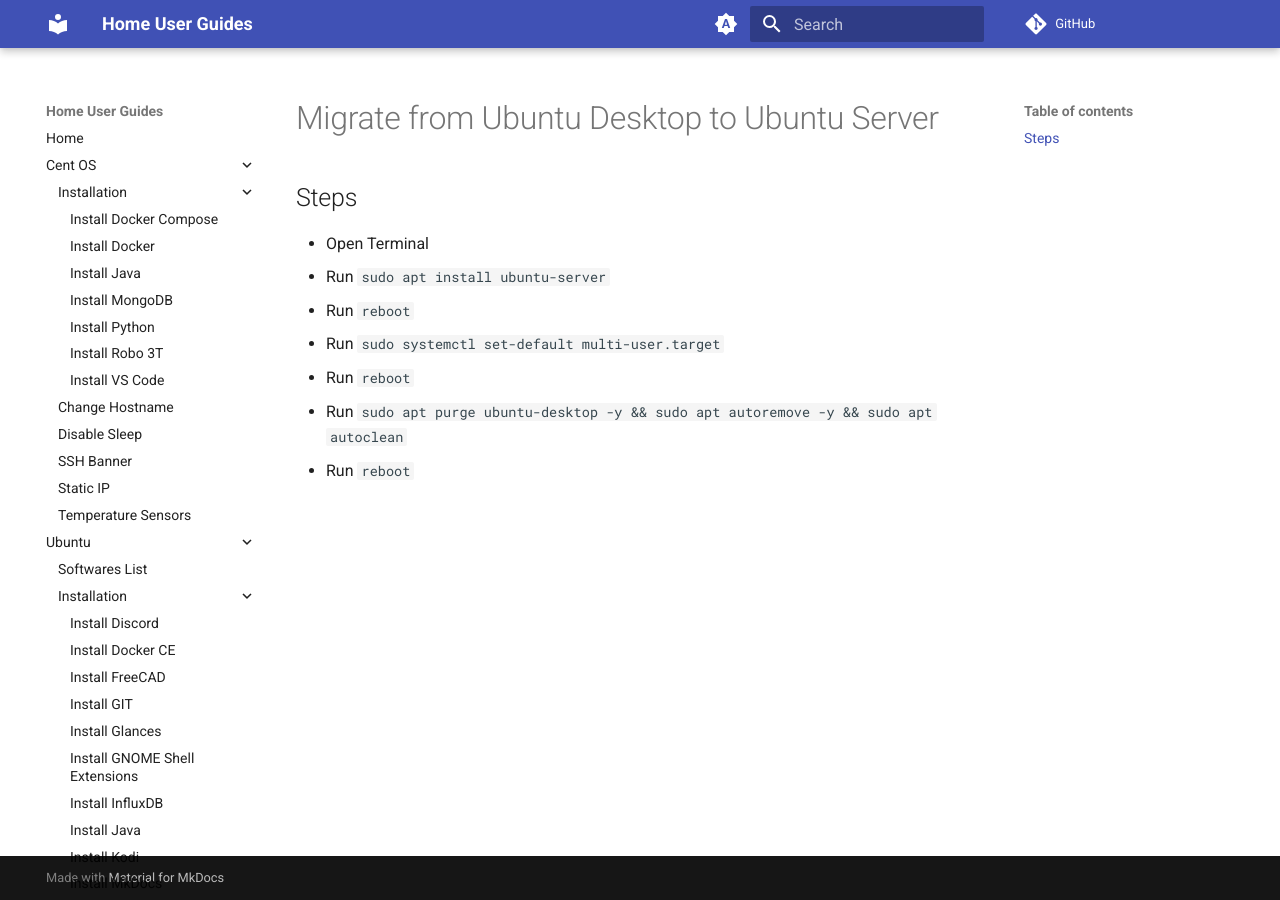
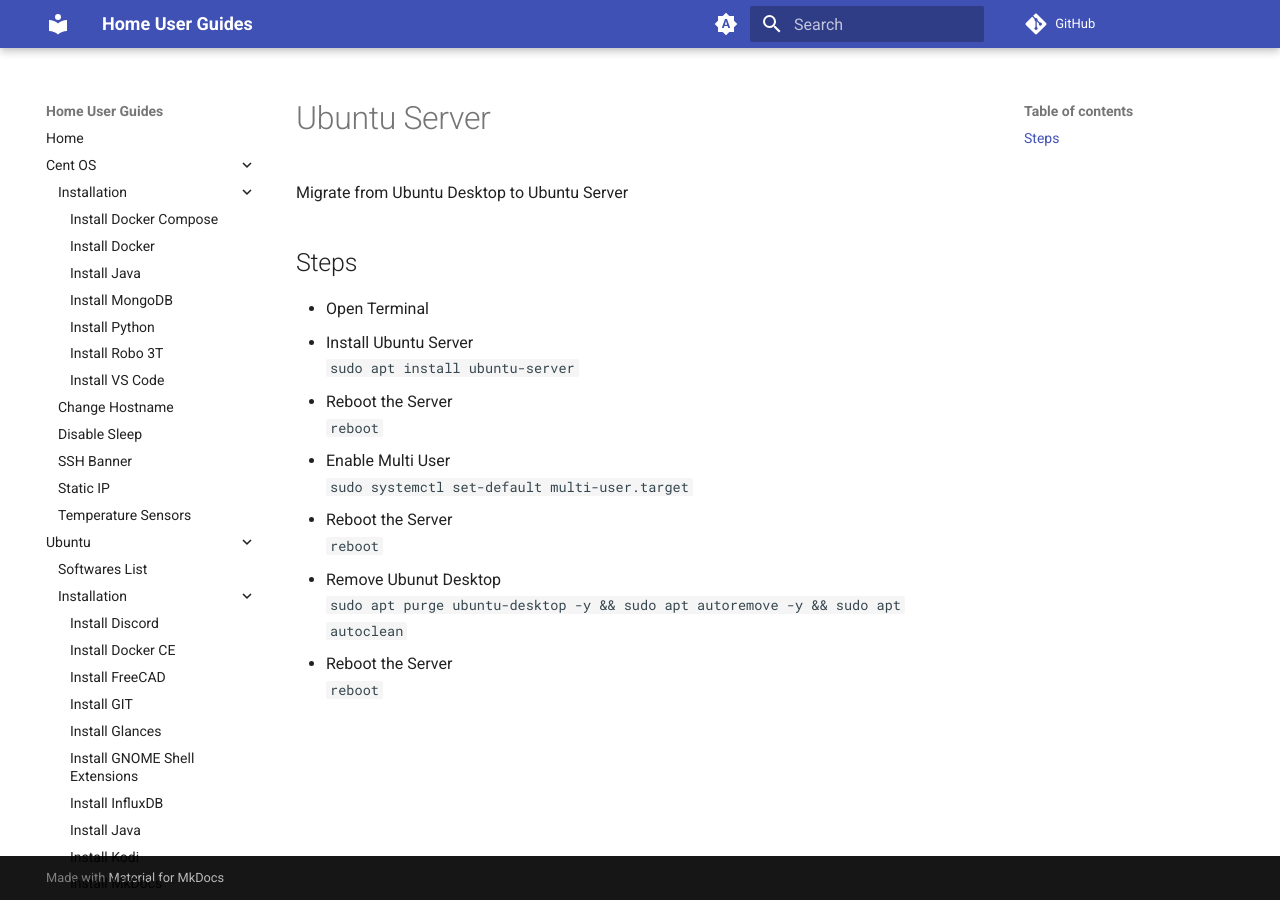
Before and after one commit to sreeramachandramurthy/home-user-guides, an MkDocs documentation site: the page built from docs/ubuntu/installation/install-ubuntu-server.md, in a window 1280 px wide. Built offline with MkDocs 1.6.1 and Material for MkDocs 9.7.7, drawn with Linux system fonts in a browser that asks for light colours; comment, search, counter and statistics services are not loaded.

Commit message:
Formatting

```diff
--- a/docs/ubuntu/installation/install-ubuntu-server.md
+++ b/docs/ubuntu/installation/install-ubuntu-server.md
@@ -1,11 +1,19 @@
-# Migrate from Ubuntu Desktop to Ubuntu Server
+# Ubuntu Server
+
+Migrate from Ubuntu Desktop to Ubuntu Server
 
 ## Steps
 
 * Open Terminal
-* Run `sudo apt install ubuntu-server`
-* Run `reboot`
-* Run `sudo systemctl set-default multi-user.target`
-* Run `reboot`
-* Run `sudo apt purge ubuntu-desktop -y && sudo apt autoremove -y && sudo apt autoclean`
-* Run `reboot`
+* Install Ubuntu Server
+  `sudo apt install ubuntu-server`
+* Reboot the Server
+  `reboot`
+* Enable Multi User
+  `sudo systemctl set-default multi-user.target`
+* Reboot the Server
+  `reboot`
+* Remove Ubunut Desktop
+ `sudo apt purge ubuntu-desktop -y && sudo apt autoremove -y && sudo apt autoclean`
+* Reboot the Server
+  `reboot`
```
